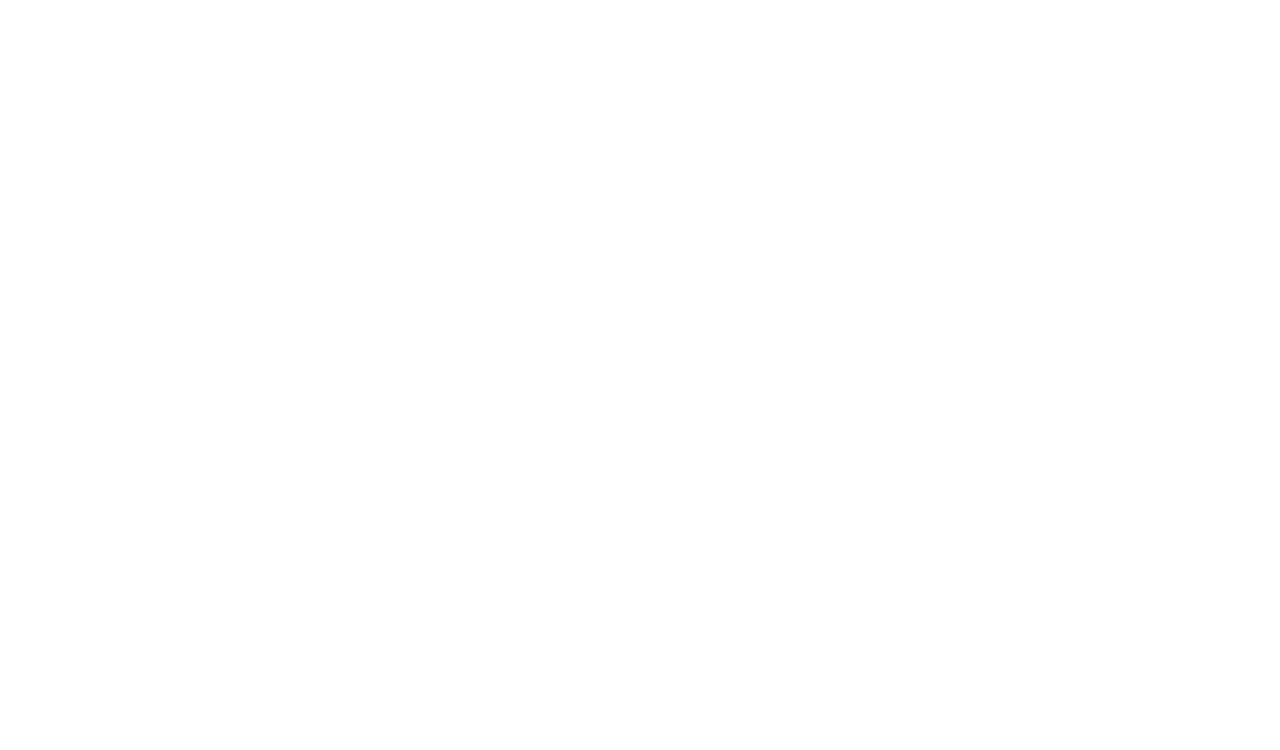
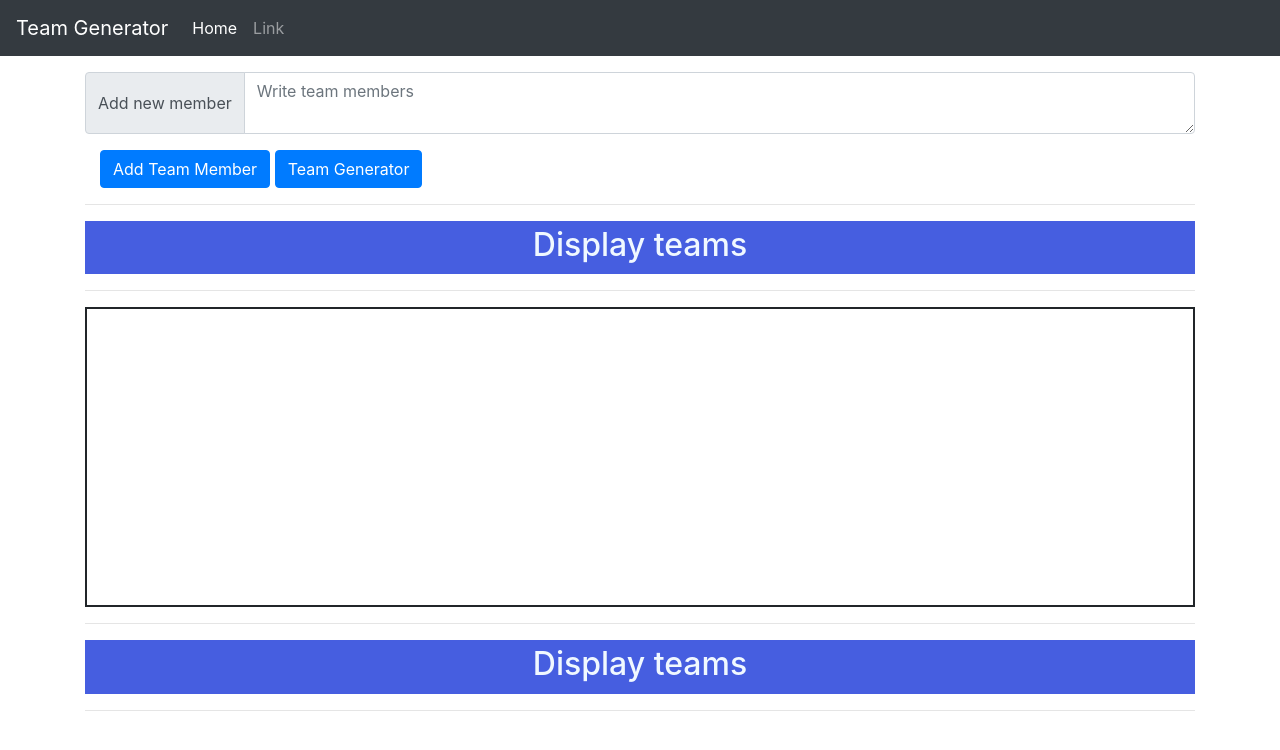
Before and after one commit to 9Bdog2/M2-Day14, a plain HTML site: page index.html in a window 1280 px wide. Drawn offline with nearby package versions, Linux system fonts and the light colour scheme.

Commit message:
Updated homework

```diff
--- a/index.html
+++ b/index.html
@@ -31,8 +31,97 @@
       integrity="sha384-B0vP5xmATw1+K9KRQjQERJvTumQW0nPEzvF6L/Z6nronJ3oUOFUFpCjEUQouq2+l"
       crossorigin="anonymous"
     />
+
+    <style>
+        h2 {
+                margin-top: 10px;
+                margin-bottom: 10px;
+                padding-top: 5px;
+                padding-bottom: 10px;
+                text-align: center;
+                color:aliceblue;
+                background-color: rgb(70, 94, 224);
+                font-family: -apple-system, BlinkMacSystemFont, 'Segoe UI', Roboto, Oxygen, Ubuntu, Cantarell, 'Open Sans', 'Helvetica Neue', sans-serif;
+            }
+
+        .box{
+             width: 300px;
+             height: 300px;
+             border: 2px;
+             border-style: solid;
+
+        }
+
+    </style>
+
+    <title>Team Generator</title>
   </head>
+
+
   <body>
+
+    <!-- Navigation bar -->
+    <nav class="navbar navbar-expand-lg navbar-dark bg-dark">
+        <a class="navbar-brand" href="#">Team Generator</a>
+        <button class="navbar-toggler" type="button" data-toggle="collapse" data-target="#navbarSupportedContent" aria-controls="navbarSupportedContent" aria-expanded="false" aria-label="Toggle navigation">
+          <span class="navbar-toggler-icon"></span>
+        </button>
+        <div class="collapse navbar-collapse" id="navbarSupportedContent">
+          <ul class="navbar-nav mr-auto">
+            <li class="nav-item active">
+              <a class="nav-link" href="#">Home <span class="sr-only">(current)</span></a>
+            </li>
+            <li class="nav-item">
+              <a class="nav-link" href="#">Link</a>
+            </li>
+          </ul>
+        </div>
+      </nav>
+    <!-- Navigation bar -->
+
+    <!-- Input Area -->
+      <div class="container" id="input-container">
+          <div class="row">
+              <div class="col-12">
+                <div class="input-group mb-3 mt-3">
+                  <div class="input-group">
+                    <div class="input-group-prepend">
+                      <span class="input-group-text">Add new member</span>
+                    </div>
+                    <textarea class="form-control" id="creating-members" aria-label="With textarea" placeholder="Write team members"></textarea>
+                  </div>
+              </div>
+              <div class="col-12">
+                <input class="btn btn-primary" type="button" value="Add Team Member" onclick="addMember()" >
+                <button class="btn btn-primary" type="button" value="Create">Team Generator</button>
+              </div>
+              <div class="col-12">
+
+              </div>
+          </div>
+      </div>
+      <!-- Input Area -->
+
+
+      <hr>
+      <h2>Display teams</h2>
+      <hr>
+      <!-- Display Area -->
+
+      <div class="container" id="team-container">
+          <div class="row">
+              <div class="col-12 box"></div>
+          </div>
+      </div>
+
+      <!-- Display Area -->
+      <hr>
+      <h2>Display teams</h2>
+      <hr>
+
+
+
+
     <script
       src="https://code.jquery.com/jquery-3.5.1.slim.min.js"
       integrity="sha384-DfXdz2htPH0lsSSs5nCTpuj/zy4C+OGpamoFVy38MVBnE+IbbVYUew+OrCXaRkfj"
@@ -43,5 +132,26 @@
       integrity="sha384-Piv4xVNRyMGpqkS2by6br4gNJ7DXjqk09RmUpJ8jgGtD7zP9yug3goQfGII0yAns"
       crossorigin="anonymous"
     ></script>
+    <script>
+
+        const addMember = function () {
+
+            const createNewMemberNode = document.getElementById("creating-members")
+            const createNewMember = createNewMemberNode.value
+
+            console.log(createNewMember)
+
+            const memberListNode = document.getElementById("team-container")
+            memberListNode.innerText= `${createNewMember}`
+
+            memberListNode.appendChild(memberListNode)
+        }
+
+        const randomize = function (){
+
+
+        }
+
+    </script>
   </body>
 </html>
```
